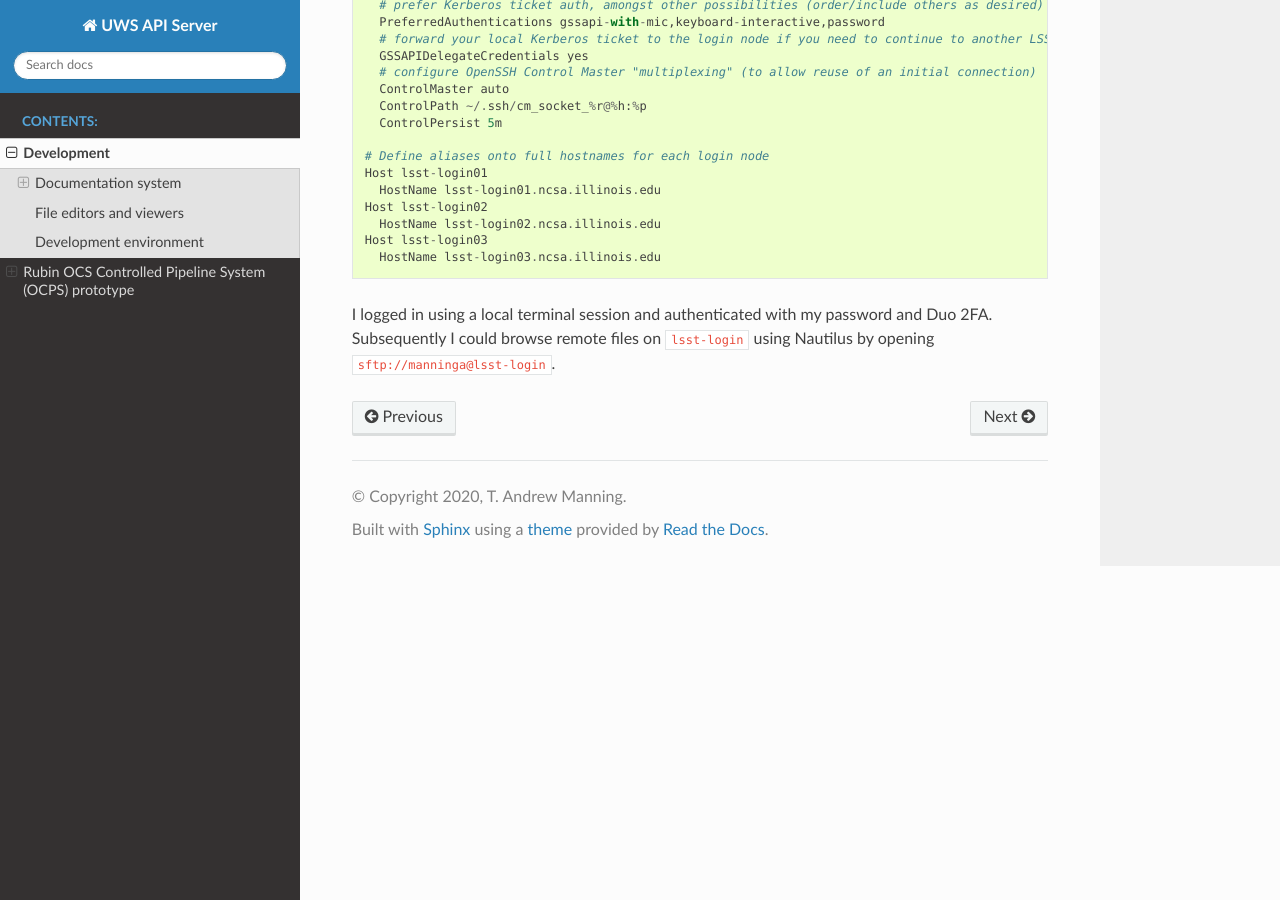
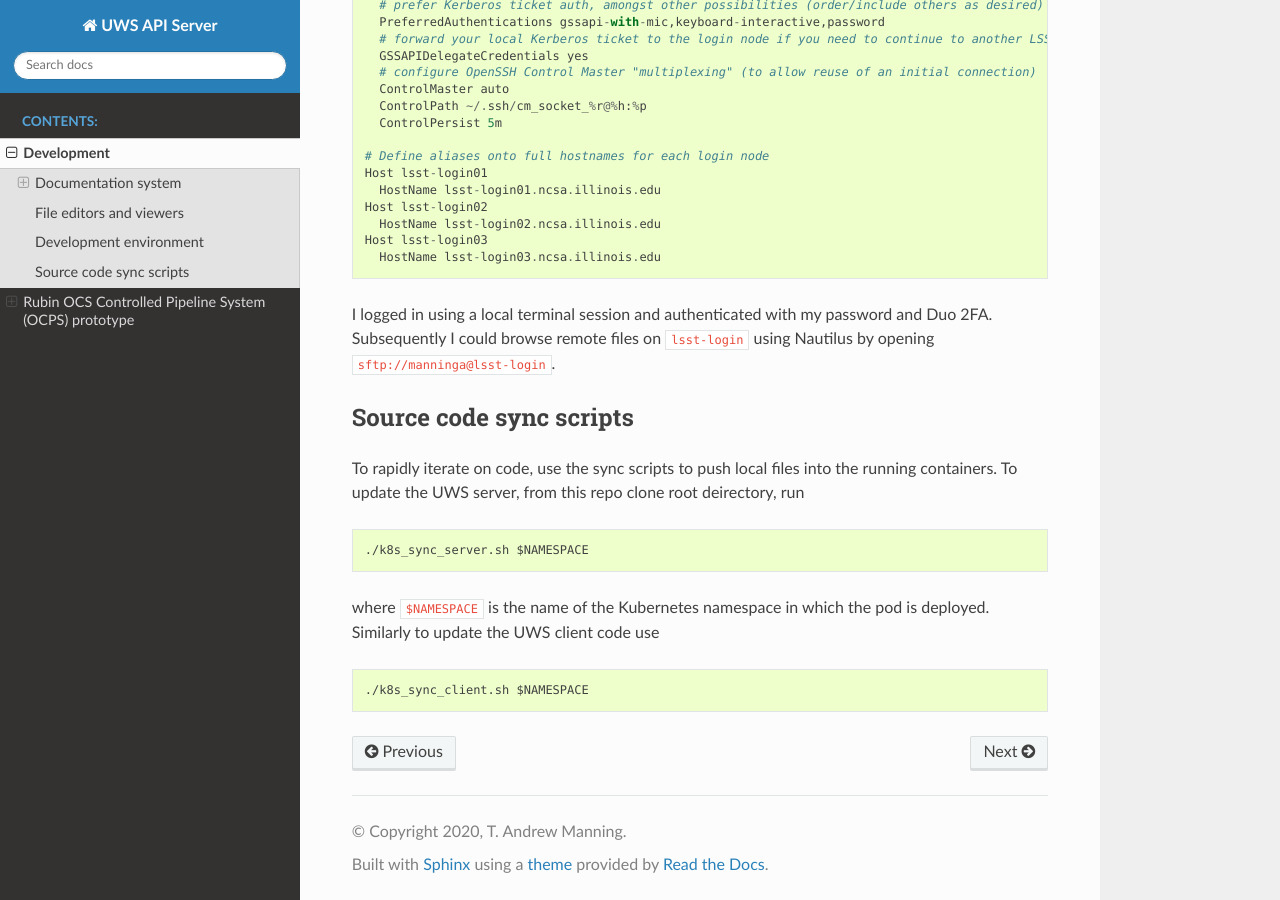
Before and after one commit to lsst-dm/uws-api-server, a Sphinx documentation site: the page built from docs/Development.rst, in a window 1280 px wide and 900 px high, scrolled down 1949 px. Built offline with Sphinx 7.4.7 and the Read the Docs theme 2.0.0, drawn with Linux system fonts in a browser that asks for light colours; pages that are not in the unit, such as notebooks, are missing from menus.

Commit message:
Update development docs

```diff
--- a/docs/Development.rst
+++ b/docs/Development.rst
@@ -79,3 +79,14 @@ I added the following to a new file ``~/.ssh/config``::
     HostName lsst-login03.ncsa.illinois.edu
 
 I logged in using a local terminal session and authenticated with my password and Duo 2FA. Subsequently I could browse remote files on ``lsst-login`` using Nautilus by opening ``sftp://manninga@lsst-login``.
+
+Source code sync scripts
+----------------------------------------
+
+To rapidly iterate on code, use the sync scripts to push local files into the running containers. To update the UWS server, from this repo clone root deirectory, run ::
+
+  ./k8s_sync_server.sh $NAMESPACE
+
+where ``$NAMESPACE`` is the name of the Kubernetes namespace in which the pod is deployed. Similarly to update the UWS client code use ::
+
+  ./k8s_sync_client.sh $NAMESPACE
```
Also changed, not shown: docs/Kubernetes Deployment.md (added, +42 -0 lines).
